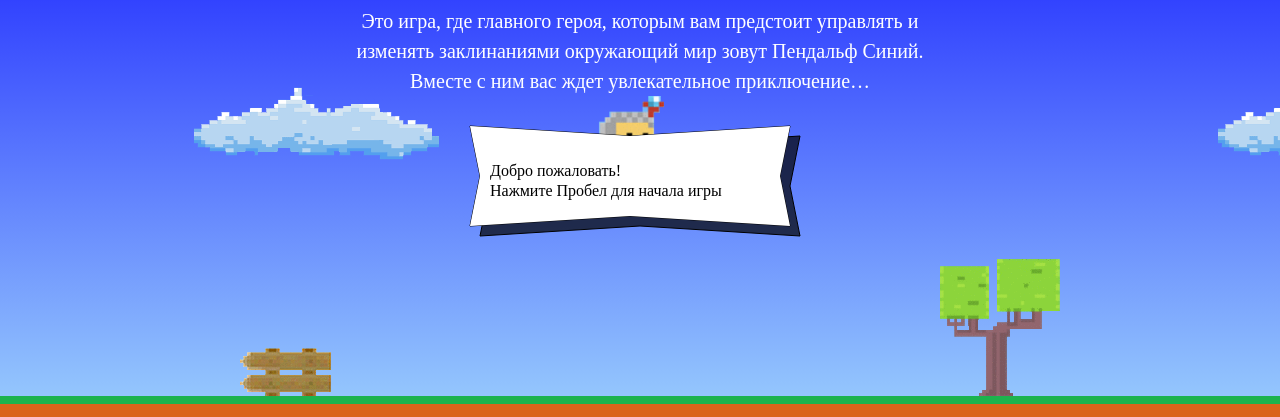
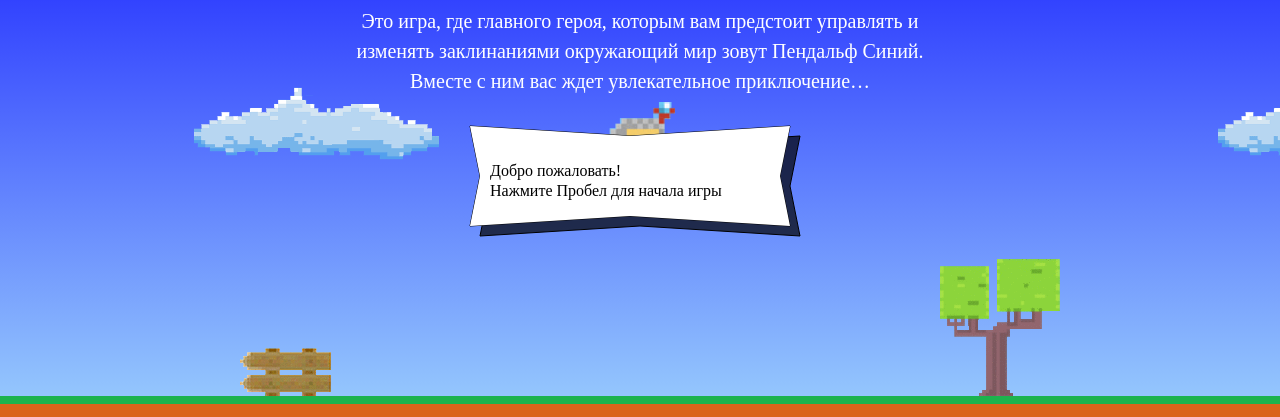
Before and after one commit to gholabashar/634763-code-and-magick, a website: page index.html in a window 1280 px wide. Shown: the part 203-620 px from the top of the page. Drawn offline with Linux system fonts and the light colour scheme; a web font is replaced by a local one.

Commit message:
Исправил положение мага после замечания

```diff
--- a/index.html
+++ b/index.html
@@ -192,10 +192,10 @@
 		return 1.337*wizardWidth;
 	};
 	var getWizardX = function (width) {
-		return width / 2.3;
+		return (width - wizardWidth) / 2;
 	};
 	var getWizardY = function (height) {
-		return height - 300;
+		return height/3 - getWizardHeight();
 	};
 </script>
 
```
